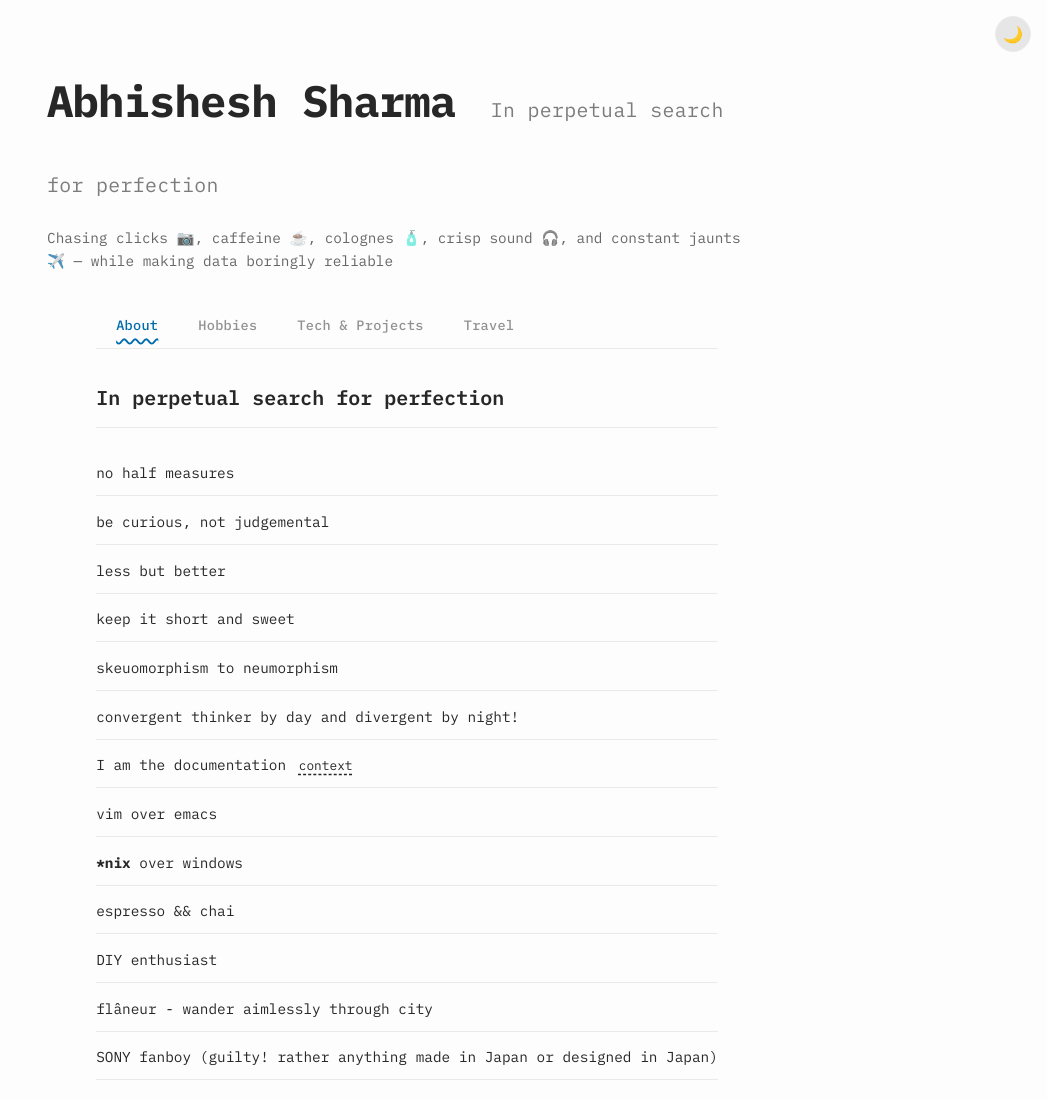
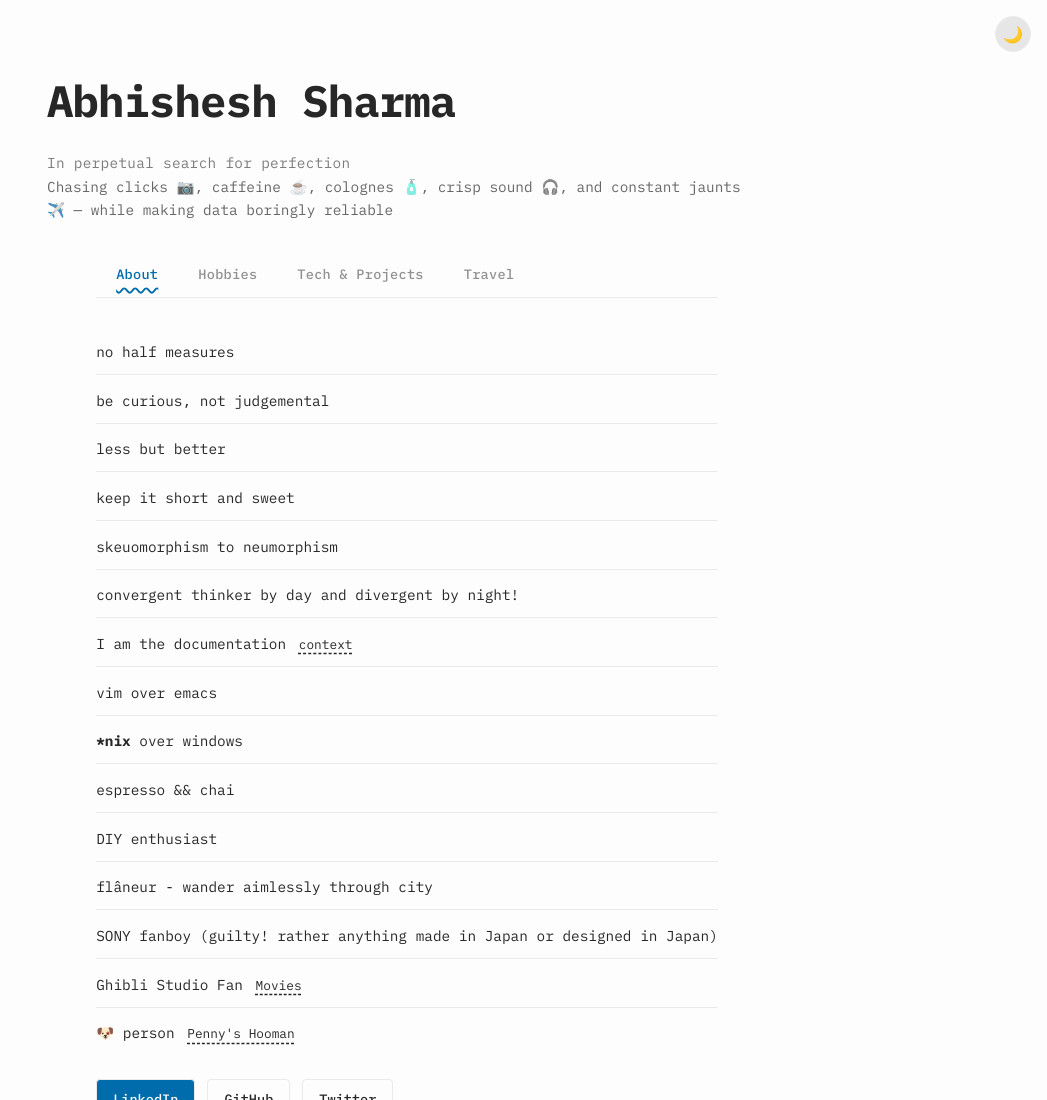
Before and after one commit to abhishesh/abhishesh.github.io, an Astro site: page / in a window 1280 px wide. Shown: the top 1100 px of the page, without its empty margins (233-1280 px from the left). Built offline with nearby package versions, Linux system fonts and the light colour scheme; Astro itself is replaced by a stand-in of ours.

Commit message:
Move subtitle to own line below name, remove duplicate in About section

```diff
--- a/src/layouts/Layout.astro
+++ b/src/layouts/Layout.astro
@@ -72,11 +72,11 @@ const { title } = Astro.props;
             letter-spacing: -0.02em;
         }
         .hero-subtitle {
-            font-size: 0.45em;
+            font-size: 0.9rem;
             font-weight: 400;
             opacity: 0.6;
             letter-spacing: 0.02em;
-            margin-left: 0.5em;
+            margin-top: 0.25rem;
         }
         .hero-tagline {
             color: var(--fg);
--- a/src/pages/index.astro
+++ b/src/pages/index.astro
@@ -4,7 +4,8 @@ import Layout from '../layouts/Layout.astro';
 <Layout title="Abhishesh Sharma - Data & Analytics">
     <!-- Hero -->
     <section class="hero">
-        <h1 class="hero-title">Abhishesh Sharma <span class="hero-subtitle">In perpetual search for perfection</span></h1>
+        <h1 class="hero-title">Abhishesh Sharma</h1>
+        <p class="hero-subtitle">In perpetual search for perfection</p>
         <p class="hero-tagline">Chasing clicks 📷, caffeine ☕️, colognes 🧴, crisp sound 🎧, and constant jaunts ✈️ — while making data boringly reliable</p>
     </section>
 
@@ -18,7 +19,6 @@ import Layout from '../layouts/Layout.astro';
 
         <!-- ABOUT -->
         <div id="about" class="tab-content active">
-            <h2 class="section-title">In perpetual search for perfection</h2>
             <ul class="principles-list">
                 <li>no half measures</li>
                 <li>be curious, not judgemental</li>
```
